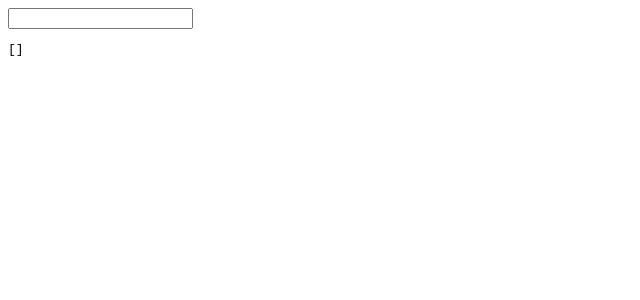
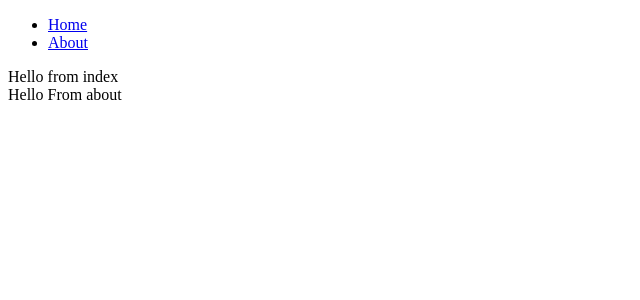
Before and after one commit to frankmaruf/react-hooks, a React (Create React App) app: page /about in a window 1280 px wide. Shown: the top 300 px of the page, without its empty margins (0-640 px from the left). Built offline with nearby package versions, Linux system fonts and the light colour scheme.

Commit message:
working with UseContext

```diff
--- a/package.json
+++ b/package.json
@@ -8,6 +8,7 @@
     "@testing-library/user-event": "^12.8.3",
     "react": "^17.0.2",
     "react-dom": "^17.0.2",
+    "react-router-dom": "^5.2.0",
     "react-scripts": "4.0.3",
     "web-vitals": "^1.1.2"
   },
--- a/src/App.js
+++ b/src/App.js
@@ -1,10 +1,11 @@
 import React, { useState } from "react"
+import UseContext from "./components/UseContext";
 import UseReducer from "./components/UseReducer";
 function App() {
 
   return (
     <>
-    <UseReducer/>
+      <UseContext/>
     </>
   );
 }
--- /dev/null
+++ b/src/components/About.js
@@ -0,0 +1,11 @@
+import React from 'react'
+
+const About = () => {
+    return (
+        <div>
+            Hello From about
+        </div>
+    )
+}
+
+export default About
--- /dev/null
+++ b/src/components/Index.js
@@ -0,0 +1,11 @@
+import React from 'react'
+
+const Index = () => {
+    return (
+        <div>
+            Hello from index
+        </div>
+    )
+}
+
+export default Index
--- /dev/null
+++ b/src/components/UseContext.js
@@ -0,0 +1,28 @@
+import React from 'react'
+import { BrowserRouter as Router, Route, Link } from 'react-router-dom'
+import Index from "./Index"
+import About from "./About"
+const UseContext = () => {
+    return (
+        <>
+            <Router>
+                <div>
+                    <nav>
+                        <ul>
+                            <li>
+                                <Link to="/">Home</Link>
+                            </li>
+                            <li>
+                                <Link to="/about">About</Link>
+                            </li>
+                        </ul>
+                    </nav>
+                    <Route path="/" component={Index} />
+                    <Route path="/about" component={About} />
+                </div>
+            </Router>
+        </>
+    )
+}
+
+export default UseContext
```
Also changed, not shown: 1 other file (tests, documents, lock files or other folders).
